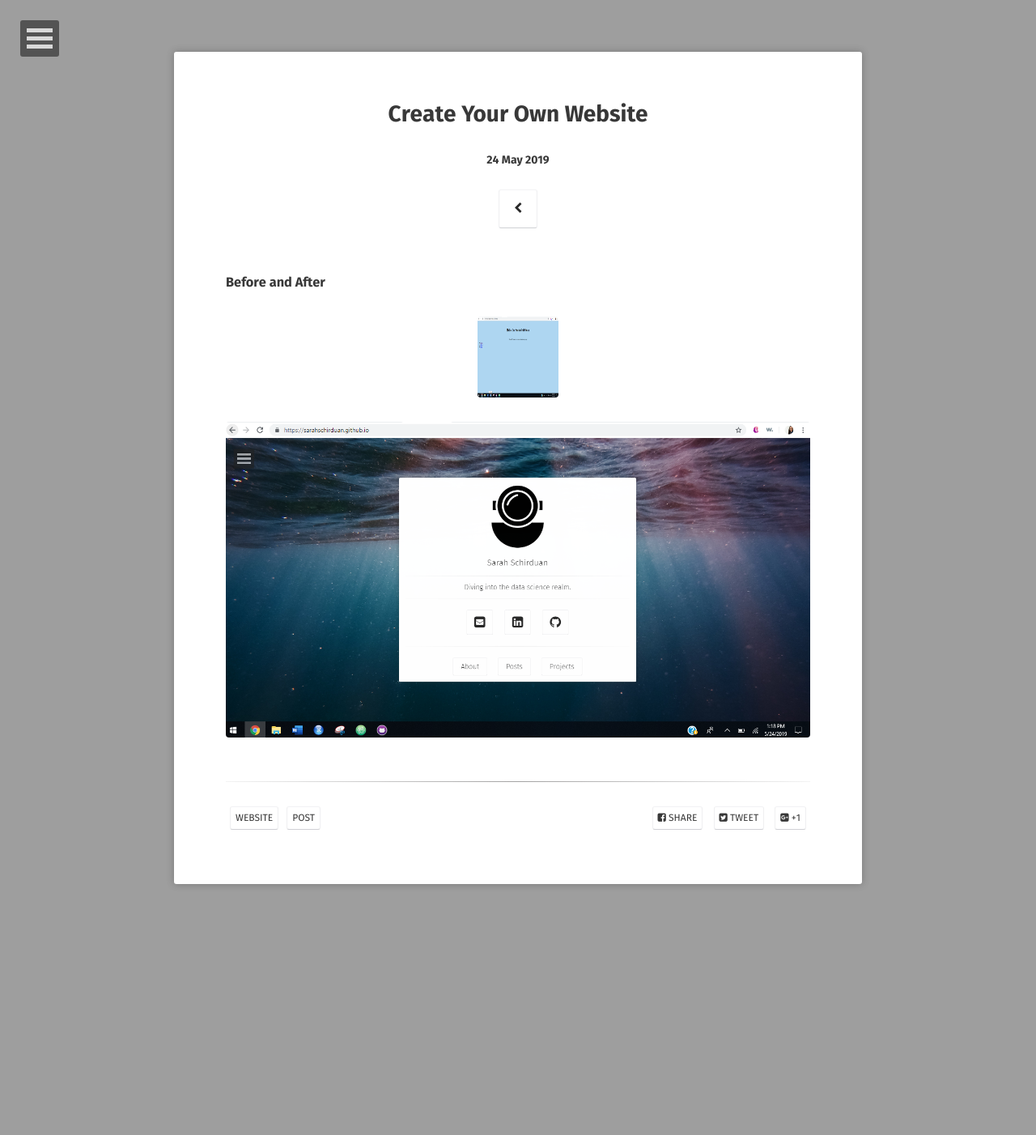
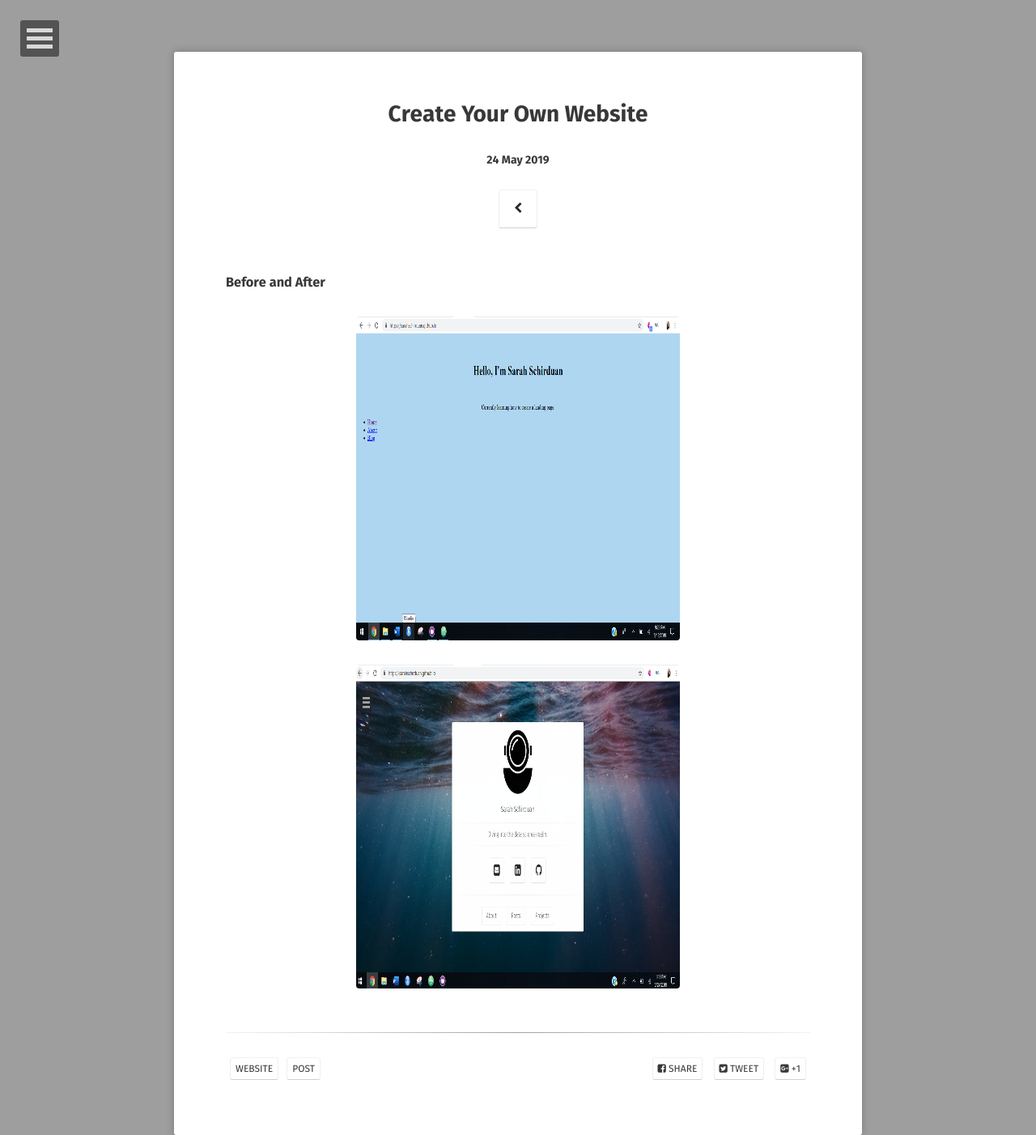
Before and after one commit to sarahschirduan/sarahschirduan.github.io, a Jekyll site: the page built from _posts/2019-05-24-create-your-own-website.md, in a window 1280 px wide. Shown: the whole page at 81% size. Built offline with Jekyll 4.4.1, drawn with Linux system fonts in a browser that asks for light colours; some web fonts are replaced; before the commit the page ends 1092 px from its top, so only the background shows below that.

Commit message:
Update 2019-05-24-create-your-own-website.md

```diff
--- a/_posts/2019-05-24-create-your-own-website.md
+++ b/_posts/2019-05-24-create-your-own-website.md
@@ -10,9 +10,9 @@
 ### Before and After
 
 <figure>
-  <a href="/assets/img/beforeweb2.png"><img src="/assets/img/beforeweb2.png" style="width:100px; height:100px"></a>
+  <a href="/assets/img/beforeweb2.png"><img src="/assets/img/beforeweb2.png" style="width:400px; height:400px"></a>
 </figure>
 
 <figure>
-  <a href="/assets/img/afterweb.png"><img src="/assets/img/afterweb.png" width="100" height="100"></a>
+  <a href="/assets/img/afterweb.png"><img src="/assets/img/afterweb.png" style="width:400px; height:400px"></a>
 </figure>
```
